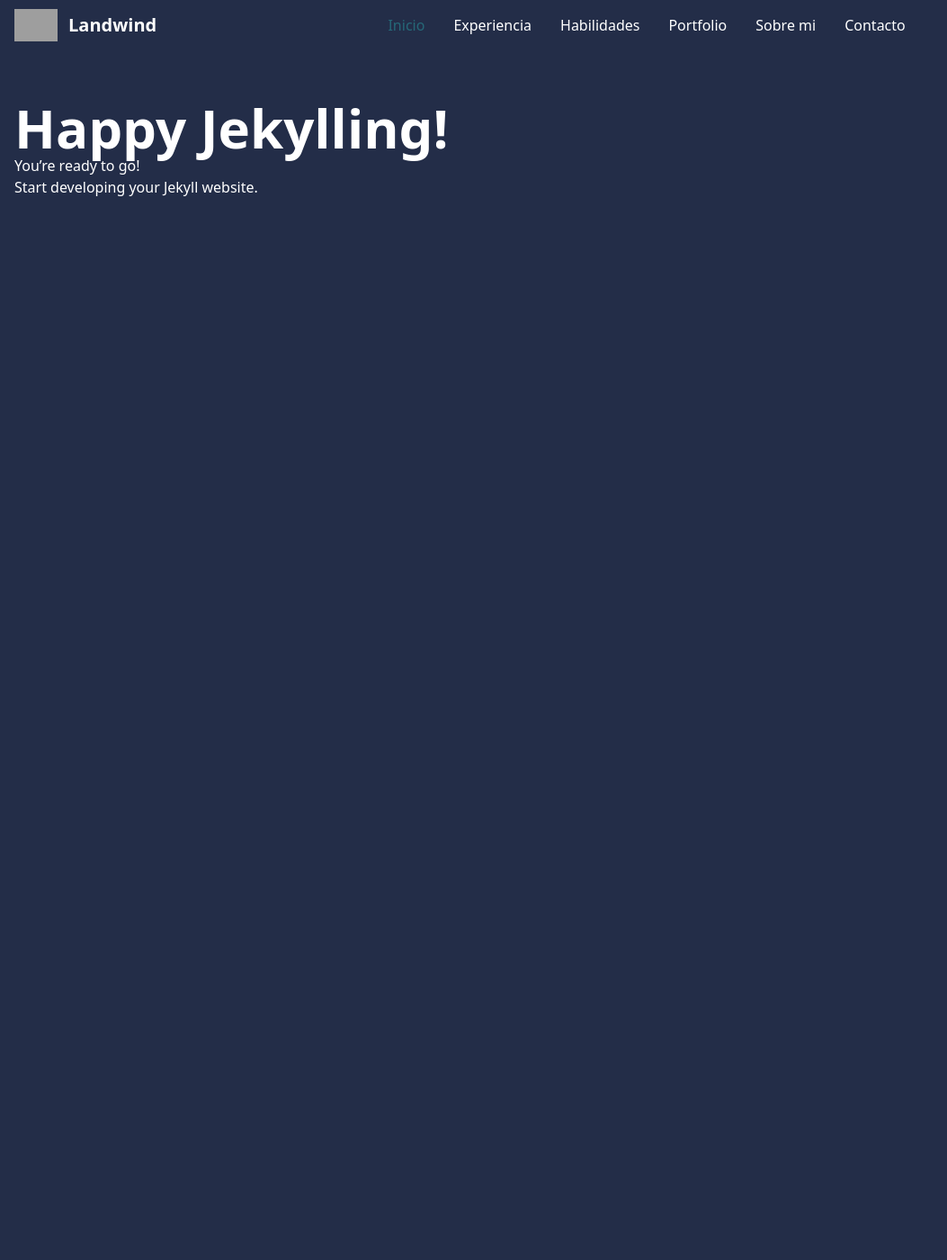
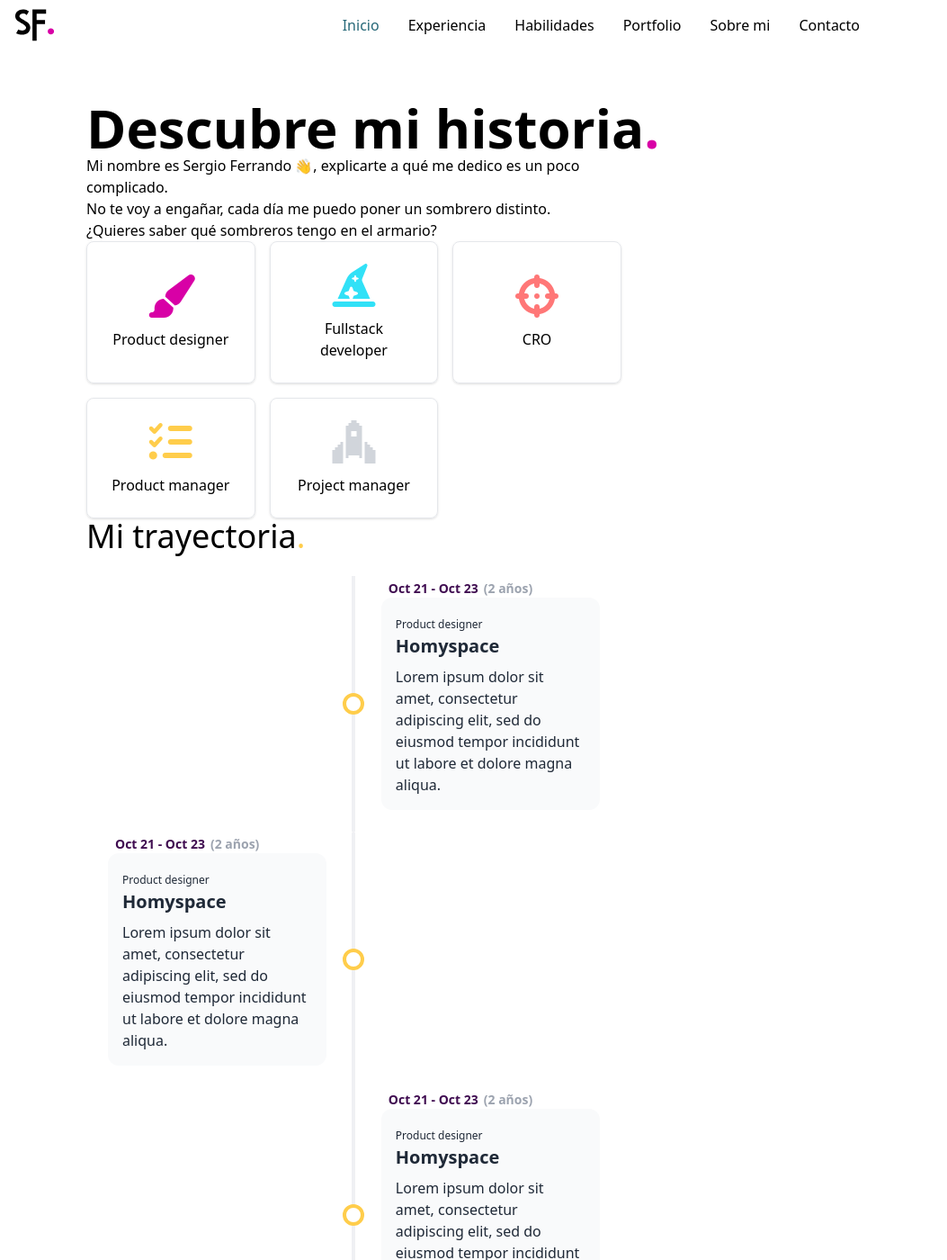
Before and after one commit to sferrando/sferrando.github.io, a Jekyll site: the page built from index.html, in a window 1280 px wide and 1400 px high. Shown: the whole window at 90% size, without its empty margins (0-1053 px from the left). Built offline with Jekyll 4.4.1, drawn with Linux system fonts in a browser that asks for light colours; nearby versions of some CDN libraries; some of the changed text lies outside the part shown; grey boxes are pictures that could not be loaded.

Commit message:
add some scaffold

```diff
--- /dev/null
+++ b/_data/jobs.yml
@@ -0,0 +1,36 @@
+- company: Mercadona
+  title: Product designer
+  dates: Oct 23 - Dic 23
+  sum_dates: 3 meses
+  description: Lorem ipsum dolor sit amet, consectetur adipiscing elit, sed do eiusmod tempor incididunt ut labore et dolore magna aliqua.
+  color: pink
+- company: Homyspace
+  title: Product designer
+  dates: Oct 21 - Oct 23
+  sum_dates: 2 años
+  description: Lorem ipsum dolor sit amet, consectetur adipiscing elit, sed do eiusmod tempor incididunt ut labore et dolore magna aliqua.
+  color: yellow
+- company: Rankia
+  title: UX Lead & RoR developer
+  dates: Dic 16 - Dic 21
+  sum_dates: 5 años
+  description: Lorem ipsum dolor sit amet, consectetur adipiscing elit, sed do eiusmod tempor incididunt ut labore et dolore magna aliqua.
+  color: blue
+- company: Indra
+  title: Backend designer
+  dates: Oct 16 - Dic 16
+  sum_dates: 3 meses
+  description: Lorem ipsum dolor sit amet, consectetur adipiscing elit, sed do eiusmod tempor incididunt ut labore et dolore magna aliqua.
+  color: peach
+- company: Recexval
+  title: Fullstack developer
+  dates: Oct 15 - Oct 17
+  sum_dates: 2 años
+  description: Lorem ipsum dolor sit amet, consectetur adipiscing elit, sed do eiusmod tempor incididunt ut labore et dolore magna aliqua.
+  color: yellow
+- company: Prácticas & Co.
+  title: Web developer
+  dates: 2015 - 2016
+  sum_dates: 8 meses
+  description: Adlemons, FactoryWeb, consectetur adipiscing elit, sed do eiusmod tempor incididunt ut labore et dolore magna aliqua.
+  color: pink
--- a/_layouts/default.html
+++ b/_layouts/default.html
@@ -7,14 +7,14 @@
     <script src="https://cdn.tailwindcss.com"></script>
     <script src="https://kit.fontawesome.com/8885f33f40.js" crossorigin="anonymous"></script>
     <script src="/assets/tailwind/config.js"></script>
+    <link rel="stylesheet" href="/assets/css/main.css">
   </head>
-  <body class="bg-complementary-950 text-white">
-    <header class="fixed w-full">
-      <nav class="border-gray-200 py-2.5">
+  <body class="bg-white text-black">
+    <header class="fixed w-full z-10">
+      <nav class="bg-white bg-opacity-90 border-gray-200 py-2.5">
         <div class="flex flex-wrap items-center justify-between max-w-screen-xl px-4 mx-auto">
           <a href="#" class="flex items-center">
-              <img src="./images/logo.svg" class="h-6 mr-3 sm:h-9" alt="Landwind Logo" />
-              <span class="self-center text-xl font-semibold whitespace-nowrap">Landwind</span>
+              <img src="/assets/images/logo-sm.svg" class="h-6 mr-3 sm:h-9" alt="Landwind Logo" />
           </a>
           <div class="flex items-center lg:order-2">
               <button data-collapse-toggle="mobile-menu-2" type="button" class="inline-flex items-center p-2 ml-1 text-sm text-gray-500 rounded-lg lg:hidden hover:bg-gray-100 focus:outline-none focus:ring-2 focus:ring-gray-200" aria-controls="mobile-menu-2" aria-expanded="false">
@@ -26,33 +26,35 @@
           <div class="items-center justify-between hidden w-full lg:flex lg:w-auto lg:order-1" id="mobile-menu-2">
               <ul class="flex flex-col mt-4 font-medium lg:flex-row lg:space-x-8 lg:mt-0">
                   <li>
-                      <a href="#" class="block py-2 pl-3 pr-4 text-white bg-purple-700 rounded lg:bg-transparent lg:text-primary-700 lg:p-0" aria-current="page">Inicio</a>
+                      <a href="#" class="block py-2 pl-3 pr-4 bg-purple-700 rounded lg:bg-transparent lg:text-primary-700 lg:p-0" aria-current="page">Inicio</a>
                   </li>
                   <li>
-                      <a href="#" class="block py-2 pl-3 pr-4 text-white border-b border-gray-100 hover:bg-gray-50 lg:hover:bg-transparent lg:border-0 lg:hover:text-primary-400 lg:p-0">Experiencia</a>
+                      <a href="#" class="block py-2 pl-3 pr-4 border-b border-gray-100 hover:bg-gray-50 lg:hover:bg-transparent lg:border-0 lg:hover:text-primary-400 lg:p-0">Experiencia</a>
                   </li>
                   <li>
-                      <a href="#" class="block py-2 pl-3 pr-4 text-white border-b border-gray-100 hover:bg-gray-50 lg:hover:bg-transparent lg:border-0 lg:hover:text-primary-400 lg:p-0">Habilidades</a>
+                      <a href="#" class="block py-2 pl-3 pr-4 border-b border-gray-100 hover:bg-gray-50 lg:hover:bg-transparent lg:border-0 lg:hover:text-primary-400 lg:p-0">Habilidades</a>
                   </li>
                   <li>
-                      <a href="#" class="block py-2 pl-3 pr-4 text-white border-b border-gray-100 hover:bg-gray-50 lg:hover:bg-transparent lg:border-0 lg:hover:text-primary-400 lg:p-0">Portfolio</a>
+                      <a href="#" class="block py-2 pl-3 pr-4 border-b border-gray-100 hover:bg-gray-50 lg:hover:bg-transparent lg:border-0 lg:hover:text-primary-400 lg:p-0">Portfolio</a>
                   </li>
                   <li>
-                      <a href="#" class="block py-2 pl-3 pr-4 text-white border-b border-gray-100 hover:bg-gray-50 lg:hover:bg-transparent lg:border-0 lg:hover:text-primary-400 lg:p-0">Sobre mi</a>
+                      <a href="#" class="block py-2 pl-3 pr-4 border-b border-gray-100 hover:bg-gray-50 lg:hover:bg-transparent lg:border-0 lg:hover:text-primary-400 lg:p-0">Sobre mi</a>
                   </li>
                   <li>
-                      <a href="#" class="block py-2 pl-3 pr-4 text-white border-b border-gray-100 hover:bg-gray-50 lg:hover:bg-transparent lg:border-0 lg:hover:text-primary-400 lg:p-0">Contacto</a>
+                      <a href="#" class="block py-2 pl-3 pr-4 border-b border-gray-100 hover:bg-gray-50 lg:hover:bg-transparent lg:border-0 lg:hover:text-primary-400 lg:p-0">Contacto</a>
                   </li>
               </ul>
           </div>
       </div>
       </nav>
     </header>
-    <section class="grid max-w-screen-xl px-4 pt-20 pb-8 mx-auto lg:gap-8 xl:gap-0 lg:py-16 lg:grid-cols-12 lg:pt-28">
+    <section class="grid max-w-screen-xl px-4 lg:px-24 pt-20 pb-8 mx-auto lg:gap-8 xl:gap-0 lg:py-16 lg:grid-cols-12 lg:pt-28">
       <div class="col-span-12">
-        <h1 class="text-6xl font-bold col-span-7"> {{page.title}} </h1>
+        <h1 class="text-6xl font-bold col-span-7">
+          {{page.title}}<span class="text-pink-neon">.</span>
+        </h1>
       </div>
-      <div class="col-span-12">
+      <div class="col-span-12 max-w-prose">
         {{ content }}
       </div>
     </section>
--- /dev/null
+++ b/assets/css/main.css
@@ -0,0 +1,18 @@
+.waving-hand {
+  animation-name: wave-animation;
+  animation-duration: 2.5s;
+  animation-iteration-count: infinite;
+  transform-origin: 70% 70%;
+  display: inline-block;
+}
+
+@keyframes wave-animation {
+  0% { transform: rotate( 0.0deg) }
+  15% { transform: rotate(14.0deg) }  /* The following five values can be played with to make the waving more or less extreme */
+  30% { transform: rotate(-8.0deg) }
+  40% { transform: rotate(14.0deg) }
+  50% { transform: rotate(-4.0deg) }
+  60% { transform: rotate(10.0deg) }
+  70% { transform: rotate( 0.0deg) }  /* Reset for the last half to pause */
+  100% { transform: rotate( 0.0deg) }
+}
--- a/assets/tailwind/config.js
+++ b/assets/tailwind/config.js
@@ -2,6 +2,11 @@ tailwind.config = {
     theme: {
         extend: {
             colors: {
+                "blue-neon": "#31E1F7",
+                "pink-neon": "#D800A6",
+                "peach-neon": "#FF7777",
+                "purple-dark": "#400D51",
+                "yellow-neon": "#FFCD4B",
                 primary: {
                     '50': '#f0fbfb',
                     '100': '#d8f4f5',
--- /dev/null
+++ b/index.html
@@ -0,0 +1,57 @@
+---
+layout: default
+title: "Descubre mi historia"
+---
+<p>Mi nombre es Sergio Ferrando <span class="waving-hand">👋</span>, explicarte a qué me dedico es un poco complicado.</p>
+<p>No te voy a engañar, cada día me puedo poner un sombrero distinto.</p>
+<p>¿Quieres saber qué sombreros tengo en el armario?</p>
+<div class="grid grid-cols-3 gap-4">
+  <p class="rounded-lg shadow text-center font-medium content-center p-6 border border-gray-200"><span class="text-5xl mb-3 text-pink-neon fa-solid block fa-paintbrush"></span> Product designer</p>
+  <p class="rounded-lg shadow text-center font-medium content-center p-6 border border-gray-200"><span class="text-5xl mb-3 text-blue-neon fa-solid block fa-hat-wizard"></span> Fullstack developer</p>
+  <p class="rounded-lg shadow text-center font-medium content-center p-6 border border-gray-200"><span class="text-5xl mb-3 text-peach-neon fa-solid block fa-crosshairs"></span> CRO</p>
+  <p class="rounded-lg shadow text-center font-medium content-center p-6 border border-gray-200"><span class="text-5xl mb-3 text-yellow-neon fa-solid block fa-list-check"></span> Product manager</p>
+  <p class="rounded-lg shadow text-center font-medium content-center p-6 border border-gray-200"><span class="text-5xl mb-3 text-gray-300 fa-brands block fa-space-awesome"></span> Project manager</p>
+</div>
+<h2 class="text-semibold text-4xl">
+  Mi trayectoria<span class="text-yellow-neon">.</span>
+</h2>
+
+<div class="p-4">
+  <div class="flex flex-col grid-cols-9 p-2 mx-auto md:grid">
+    {% for job in site.data.jobs %}
+      {% assign mod = forloop.index | modulo: 2 %}
+      {% if mod == 0 %}
+        <div class="flex md:contents flex-row-reverse">
+          <div class="z-0 relative p-4 my-6 text-gray-800 bg-gray-50 rounded-xl col-start-1 col-end-5 mr-auto md:mr-0 md:ml-auto">
+                <span class="text-xs font-medium">{{ job.title }}</span>
+                <h3 class="text-lg font-semibold lg:text-xl">{{ job.company }}</h3>
+                <p class="mt-2 leading-6">{{ job.description }}</p>
+                <div class="absolute text-sm text-purple-dark font-semibold -top-5 left-2 whitespace-nowrap">{{ job.dates }}<span class="text-gray-400 ml-1.5">({{ job.sum_dates }})</span></div>
+            </div>
+            <div class="z-0 relative col-start-5 col-end-6 mr-7 md:mx-auto">
+                <div class="flex items-center justify-center w-6 h-full">
+                    <div class="w-1 h-full bg-gray-200 bg-opacity-60 rounded-t-full">
+                    </div>
+                </div>
+                <div class="absolute w-6 h-6 -mt-3 bg-white border-4 border-{{ job.color }}-neon rounded-full top-1/2"></div>
+            </div>
+        </div>
+      {% else %}
+        <div class="flex md:contents">
+            <div class="z-0 relative col-start-5 col-end-6 mr-7 md:mx-auto">
+                <div class="flex items-center justify-center w-6 h-full">
+                    <div class="w-1 h-full bg-gray-200 bg-opacity-60"></div>
+                </div>
+                <div class="absolute w-6 h-6 -mt-3 bg-white border-4 border-yellow-neon rounded-full top-1/2"></div>
+            </div>
+            <div class="z-0 relative p-4 my-6 text-gray-800 bg-gray-50 rounded-xl col-start-6 col-end-10 mr-auto">
+              <span class="text-xs font-medium">Product designer</span>
+              <h3 class="text-lg font-semibold lg:text-xl">Homyspace</h3>
+              <p class="mt-2 leading-6">Lorem ipsum dolor sit amet, consectetur adipiscing elit, sed do eiusmod tempor incididunt ut labore et dolore magna aliqua.</p>
+              <div class="absolute text-sm text-purple-dark font-semibold -top-5 left-2 whitespace-nowrap">Oct 21 - Oct 23<span class="text-gray-400 ml-1.5">(2 años)</span></div>
+            </div>
+        </div>
+      {% endif %}
+    {% endfor %}
+  </div>
+</div>
--- a/index.md
+++ /dev/null
@@ -1,8 +0,0 @@
----
-layout: default
-title: "Happy Jekylling!"
----
-
-## You're ready to go!
-
-Start developing your Jekyll website.
```
Also changed, not shown: _sass/base.scss (deleted, +0 -9 lines), Gemfile.lock, assets/images/logo-lg.png (added), assets/images/logo-sm.svg (added), 5 other files.
